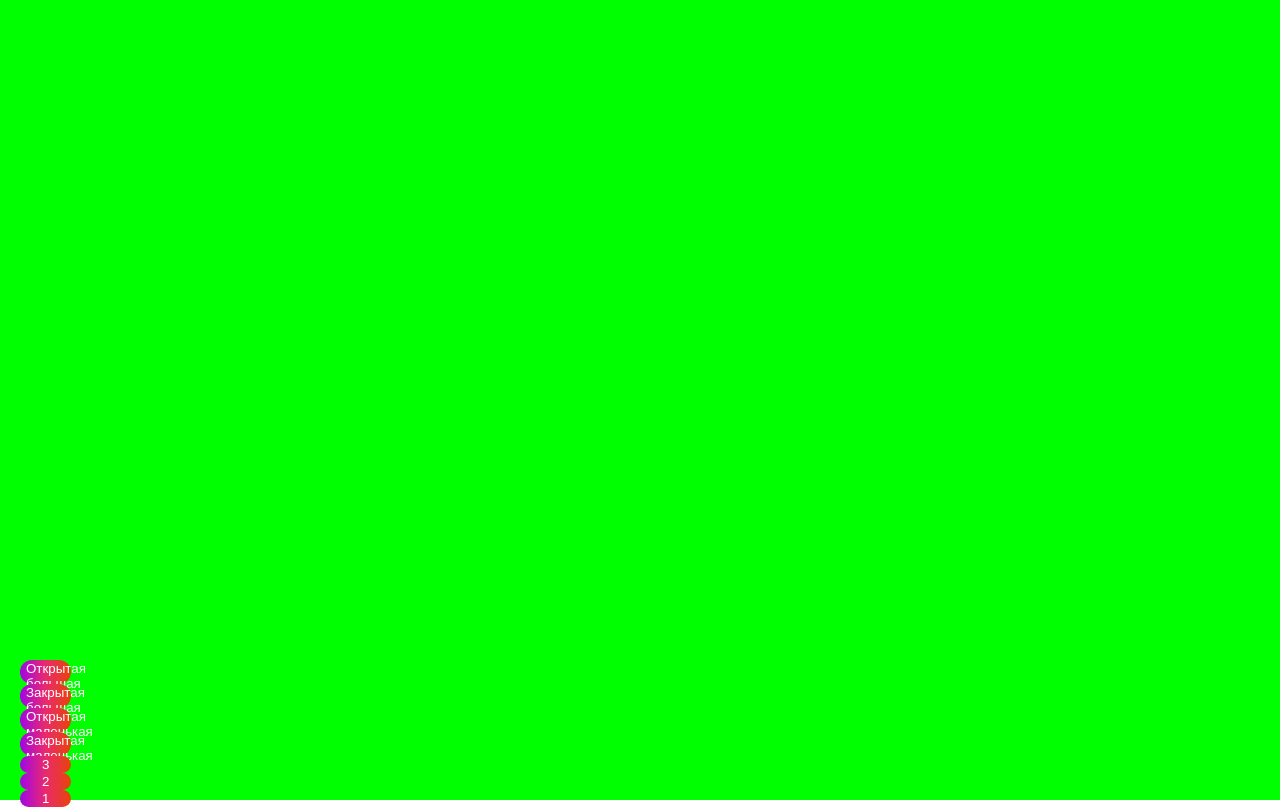
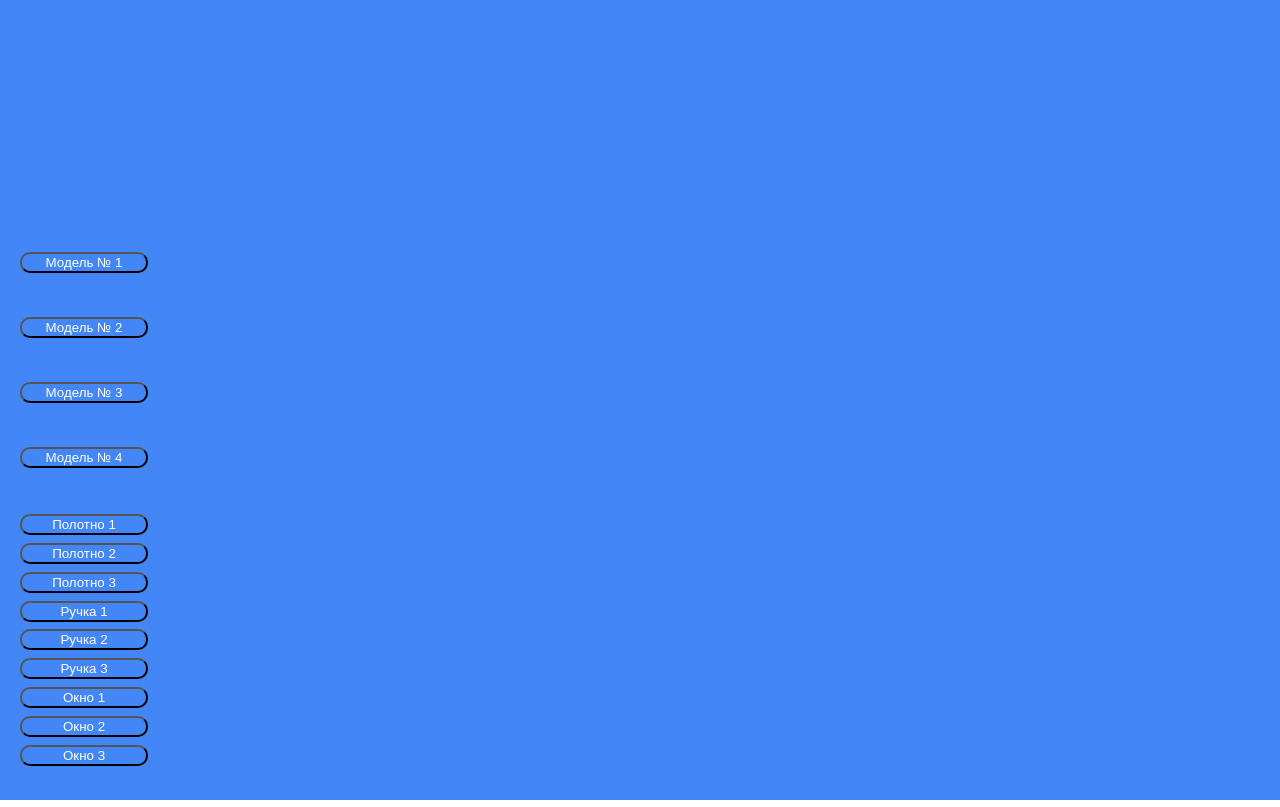
Before and after one commit to bigbea1r/three.js-shaders-door, a website built with webpack: page src/index.html in a window 1280 px wide. Built offline with nearby package versions, Linux system fonts and the light colour scheme.

Commit message:
спросить про динамическое добавление и т. д.

```diff
--- a/src/index.html
+++ b/src/index.html
@@ -10,17 +10,13 @@
     <!-- <div class="loader-container" id="loader">
         <div class="loader"></div>
     </div> -->
-    <canvas class="webgl"></canvas>
-    <div class="interface">
-        <button id="1">1</button>
-        <button id="2">2</button>
-        <button id="3">3</button>
-        <button id="closedDrS">Закрытая маленькая дверь</button>
-        <button id="openDrS">Открытая маленькая дверь</button>
-        <button id="closedDrB">Закрытая большая дверь</button>
-        <button id="openDrB">Открытая большая дверь</button>
 
-    </div>
+        <canvas class="webgl"></canvas>
+        <div id="interface">
+            <div id="models"></div>
+            <div id="materials"></div>
+        </div>
+
     <!-- <div id="selector_textures"></div>
     <div id="elem_product"></div>
     <div class="dat-gui-container">
--- a/src/main.js
+++ b/src/main.js
@@ -12,9 +12,6 @@ const canvas = document.querySelector('canvas.webgl');
 // Scene
 const scene = new THREE.Scene();
 
-// Создание экземпляра объекта ViewModal
-let viewModal = new ViewModal();
-
 // Модели
 const dracoLoader = new DRACOLoader();
 dracoLoader.setDecoderPath('/draco/');
@@ -25,65 +22,8 @@ gltfLoader.setDRACOLoader(dracoLoader);
 // Текстуры
 const textureLoader = new THREE.TextureLoader();
 
-
-let bc = [
-    '/textures/BaseColor/D2_wood2. DoorBase. BC.png',
-    '/textures/BaseColor/D1_wood1. DoorBase. BC.png',
-    '/textures/BaseColor/H1_Silver. Handle. BC.png',
-    '/textures/BaseColor/W1_Glass. Window. BC.png',
-    '/textures/BaseColor/D3_BlackPlastic. DoorBase. BC.png',
-    '/textures/BaseColor/H2_Gold. Handle. BC.png',
-    '/textures/BaseColor/H3_GlossyPlastic. Handle. BC.png',
-    '/textures/BaseColor/W2_Mirror. Window. BC.png',
-    '/textures/BaseColor/W3_MatteGlass. Window. BC.png'
-];
-
-let roughMet = [
-    '/textures/RoughMet/D1_wood1. DoorBase. RM.png',
-    '/textures/RoughMet/H1_Silver. Handle. RM.png',
-    '/textures/RoughMet/D2_wood2. DoorBase. RM.png',
-    '/textures/RoughMet/H2_Gold. Handle. RM.png',
-    '/textures/RoughMet/D3_BlackPlastic. DoorBase. RM.png',
-    '/textures/RoughMet/H3_GlossyPlastic. Handle. RM.png',
-    '/textures/RoughMet/W1_Glass. Window. RM.png',
-    '/textures/RoughMet/W2_Mirror. Window. RM.png',
-    '/textures/RoughMet/W3_MatteGlass. Window. RM.png'
-];
-let nrm = [
-    '/textures/NRM/D2_wood2. DoorBase. NRM.png'
-]
-viewModal.processTextures(bc, roughMet, nrm);
-
-// Создание материалов
-const createMaterials = (textures) => {
-    let materials = [];
-    for (let key in textures) {
-        if (textures.hasOwnProperty(key)) {
-            let texture = textures[key];
-            let material = new THREE.MeshPhysicalMaterial({
-                map: new THREE.TextureLoader().load(texture.map),
-                roughnessMap: new THREE.TextureLoader().load(texture.roughnessMap),
-                normalMap: texture.normalMap ? new THREE.TextureLoader().load(texture.normalMap) : null,
-            });
-            materials.push(material);
-        }
-    }
-    return materials;
-};
-
-const firstMaterials = createMaterials(viewModal.firstTextures);
-const secondMaterials = createMaterials(viewModal.secondTextures);
-const thirdMaterials = createMaterials(viewModal.thirdTextures);
-console.log(firstMaterials)
-console.log(secondMaterials)
-console.log(thirdMaterials)
-
-const addModel = [
-    {id:1, nameModel:'/models/DoorSmall. Closed.glb'}
-    // {id:2, nameModel:'/models/DoorSmall. Open1.glb'},
-    // {id:3, nameModel:'/models/DoorBig. Closed.glb'},
-    // {id:4, nameModel:'/models/DoorBig. Open1.glb'}
-];
+// Создание экземпляра объекта ViewModal
+let viewModal = new ViewModal(textureLoader);
 
 // Создание группы для источников света
 const lightHolder = new THREE.Group();
@@ -133,92 +73,142 @@ const renderer = new THREE.WebGLRenderer({
 renderer.localClippingEnabled = true;
 renderer.setSize(sizes.width, sizes.height);
 renderer.setPixelRatio(Math.min(window.devicePixelRatio, 2));
-renderer.setClearColor('#00ff00', 1); // "#cfcfcf"
+renderer.setClearColor('#4287f5', 1); // "#cfcfcf"
 
-let one = document.getElementById("1")
-let two = document.getElementById("2")
-let three = document.getElementById("3")
+let bc = [
+    '/textures/BaseColor/D1_wood1. DoorBase. BC.png',
+    '/textures/BaseColor/D2_wood2. DoorBase. BC.png',
+    '/textures/BaseColor/D3_BlackPlastic. DoorBase. BC.png',
+    '/textures/BaseColor/H1_Silver. Handle. BC.png',
+    '/textures/BaseColor/H2_Gold. Handle. BC.png',
+    '/textures/BaseColor/H3_GlossyPlastic. Handle. BC.png',
+    '/textures/BaseColor/W1_Glass. Window. BC.png',
+    '/textures/BaseColor/W2_Mirror. Window. BC.png',
+    '/textures/BaseColor/W3_MatteGlass. Window. BC.png'
+];
 
-let doorBaseMaterial, handleBaseMaterial, windowBaseMaterial;
+let roughMet = [
+    '/textures/RoughMet/D1_wood1. DoorBase. RM.png',
+    '/textures/RoughMet/D2_wood2. DoorBase. RM.png',
+    '/textures/RoughMet/D3_BlackPlastic. DoorBase. RM.png',
+    '/textures/RoughMet/H1_Silver. Handle. RM.png',
+    '/textures/RoughMet/H2_Gold. Handle. RM.png',
+    '/textures/RoughMet/H3_GlossyPlastic. Handle. RM.png',
+    '/textures/RoughMet/W1_Glass. Window. RM.png',
+    '/textures/RoughMet/W2_Mirror. Window. RM.png',
+    '/textures/RoughMet/W3_MatteGlass. Window. RM.png'
+];
+let nrm = [
+    '/textures/NRM/D2_wood2. DoorBase. NRM.png'
+]
 
-one.addEventListener('click', replaceMaterials);
+const addModel = [
+    '/models/DoorSmall. Closed.glb',
+    '/models/DoorSmall. Open1.glb',
+    '/models/DoorBig. Closed.glb',
+    '/models/DoorBig. Open1.glb',
+];
 
-// Загрузка моделей и добавление в сцену
-addModel.forEach(model => {
-    viewModal.additionModel(gltfLoader, model)
-        .then(loadedModel => {
-            loadedModel.rotation.y = 1.58;
-            loadedModel.position.y = -0.8;
-            const materials = {};
-            console.log(materials)
+let currentModel;
 
-            loadedModel.traverse((node) => {
-                if (node.isMesh) {
-                    const material = node.material;
-                    // Убедитесь, что имена материалов совпадают с ожидаемыми
-                    if (material.name) {
-                        materials[material.name] = material;
-                    }
-                }
-            });
+let firstBaseMaterial, secondBaseMaterial, thirdBaseMaterial;
 
-            // Извлечение конкретных материалов из объекта materials
-            doorBaseMaterial = materials['M1_DoorBase'];
-            handleBaseMaterial = materials['M2_Hanlde'];
-            windowBaseMaterial = materials['M3_Window'];
+viewModal.processTextures(bc, roughMet, nrm);
 
-            // Добавление загруженной модели в сцену
-            scene.add(loadedModel);
+// Prepare all material data
+viewModal.prepareMaterialData();
 
-        })
-        .catch(error => {
-            console.error(error);
-        });
+console.log(viewModal.firstTextures);
+console.log(viewModal.secondTextures);
+console.log(viewModal.thirdTextures);
+
+// Загрузка и замена модели
+function switchModel(index) {
+    let modelsDiv = document.getElementById("models");
+    modelsDiv.innerHTML = '';
+    // Пример использования для моделей
+    viewModal.createButtonsModels(
+        addModel,
+        "Модель №",
+        "modelButton",
+        function(idx) {
+            switchModel(idx);
+        },
+        modelsDiv
+    );
+    // Удаляем текущую модель, если она существует
+    if (currentModel) {
+        scene.remove(currentModel);
+    }
+
+// Загружаем новую модель
+gltfLoader.load(addModel[index], (gltf) => {
+    currentModel = gltf.scene;
+    currentModel.rotation.y = 1.58;
+    currentModel.position.y = -0.8;
+
+    const materials = [];
+    currentModel.traverse((node) => {
+        if (node.isMesh) {
+            const material = node.material;
+            if (material) {
+                materials.push(material);
+            }
+        }
+    });
+
+    // Пример обращения к материалам по индексу
+    firstBaseMaterial = materials[0];
+    secondBaseMaterial = materials[1];
+    thirdBaseMaterial = materials[2];
+
+    // Добавляем новую модель в сцену
+    scene.add(currentModel);
+}, undefined, (error) => {
+    console.error('An error happened', error);
 });
 
+}
+
+// Инициализация интерфейса и загрузка первой модели
+switchModel(0);
 
 // Функция для замены материалов
-function replaceMaterials(buttonId) {
-    let index = 0;
-    if (buttonId === 'one') {
-        index = 0;
-    } else if (buttonId === 'two') {
-        index = 1;
-    } else if (buttonId === 'three') {
-        index = 2;
-    }
+document.addEventListener('DOMContentLoaded', (event) => {
+    let materialsDiv = document.getElementById("materials");
+    materialsDiv.innerHTML = '';
 
-    // Проверка наличия материала и наличия текстуры с заданным индексом
-    if (doorBaseMaterial && firstMaterials.length > index) {
-        doorBaseMaterial.map = firstMaterials[index].map;
-        doorBaseMaterial.roughnessMap = firstMaterials[index].roughnessMap;
-        doorBaseMaterial.normalMap = firstMaterials[index].normalMap;
-        doorBaseMaterial.needsUpdate = true;
-    }
+    viewModal.createButtonsMaterials(
+        viewModal.firstMaterials,
+        "Полотно",
+        "button",
+        function(index) {
+            viewModal.accessMaterial(firstBaseMaterial, viewModal.firstMaterials, index);
+        },
+        materialsDiv
+    );
 
-    if (handleBaseMaterial && secondMaterials.length > index) {
-        handleBaseMaterial.map = secondMaterials[index].map;
-        handleBaseMaterial.roughnessMap = secondMaterials[index].roughnessMap;
-        handleBaseMaterial.normalMap = secondMaterials[index].normalMap;
-        handleBaseMaterial.needsUpdate = true;
-    }
+    viewModal.createButtonsMaterials(
+        viewModal.secondMaterials,
+        "Ручка",
+        "button",
+        function(index) {
+            viewModal.accessMaterial(secondBaseMaterial, viewModal.secondMaterials, index);
+        },
+        materialsDiv
+    );
 
-    if (windowBaseMaterial && thirdMaterials.length > index) {
-        windowBaseMaterial.map = thirdMaterials[index].map;
-        windowBaseMaterial.roughnessMap = thirdMaterials[index].roughnessMap;
-        windowBaseMaterial.normalMap = thirdMaterials[index].normalMap;
-        windowBaseMaterial.needsUpdate = true;
-    }
-}
+    viewModal.createButtonsMaterials(
+        viewModal.thirdMaterials,
+        "Окно",
+        "button",
+        function(index) {
+            viewModal.accessMaterial(thirdBaseMaterial, viewModal.thirdMaterials, index);
+        },
+        materialsDiv
+    );
+});
 
-
-// Назначение обработчиков событий для кнопок
-one.addEventListener('click', () => replaceMaterials('one'));
-two.addEventListener('click', () => replaceMaterials('two'));
-three.addEventListener('click', () => replaceMaterials('three'));
-
-// Назначение обработчика событий для кнопки one
-//
 // Обновление сцены
 const tick = () => {
     controls.update();
--- a/src/style.css
+++ b/src/style.css
@@ -78,22 +78,31 @@ html,body
     left: 0;
     outline: none;
 }
-.interface{
-  width: 4vw;
-  height: 15%;
+#interface{
+  width: 10vw;
+  height: 70%;
   position: absolute;
   bottom: 0px;
   display: flex;
-  flex-direction: column-reverse;
+  flex-direction: column;
   justify-content: space-around;
   margin: 20px;
 }
-.interface button{
+#models{
   width: 100%;
-  height: 20%;
-  border-radius: 50px;
-  border: none;
-  background-color: #fff;
+  height: 100%;
+  display: flex;
+  flex-direction: column;
+  justify-content: space-around;
+  margin: 10px 0px;
+}
+#materials{
+  width: 100%;
+  height: 100%;
+  display: flex;
+  flex-direction: column;
+  justify-content: space-around;
+  margin: 10px 0px;
 }
 #selector_textures{
   border-radius:50px;
@@ -118,10 +127,10 @@ html,body
   color:#fff;
 }
 button {
-  border: none;
+  border: 0.5;
   border-radius: 10px;
   color:#fff;
-  background: linear-gradient(to right, #A204E8, #E92A6E, #E94309);
+  background:none;
 }
 button:hover{
   cursor: pointer;
--- a/src/viewmodal.js
+++ b/src/viewmodal.js
@@ -1,9 +1,13 @@
-// viewModel.js
 export default class ViewModal {
-    constructor() {
-        this.firstTextures = {};
-        this.secondTextures = {};
-        this.thirdTextures = {};
+    constructor(textureLoader) {
+        this.textureLoader = textureLoader;
+        this.firstTextures = [];
+        this.secondTextures = [];
+        this.thirdTextures = [];
+
+        this.firstMaterials = [];
+        this.secondMaterials = [];
+        this.thirdMaterials = [];
     }
 
     getKey(url) {
@@ -14,65 +18,99 @@ export default class ViewModal {
         return null;
     }
 
-    accessRough(textures, textureKey, url) {
+    accessTexture(textures, textureKey, url, mapType) {
         if (textures[textureKey]) {
-            textures[textureKey].roughnessMap = url;
+            textures[textureKey][mapType] = url;
         } else {
-            textures[textureKey] = { roughnessMap: url };
+            textures[textureKey] = { [mapType]: url };
         }
     }
 
-    accessNRM(textures, textureKey, url) {
-        if (textures[textureKey]) {
-            textures[textureKey].normalMap = url;
-        } else {
-            textures[textureKey] = { normalMap: url };
+    addTexture(url, mapType) {
+        const key = this.getKey(url);
+        if (key) {
+            const textureKey = `${key.letter.toLowerCase()}Texture${key.number}`;
+            let targetTextures;
+            if (key.letter === 'D') {
+                targetTextures = this.firstTextures;
+            } else if (key.letter === 'H') {
+                targetTextures = this.secondTextures;
+            } else if (key.letter === 'W') {
+                targetTextures = this.thirdTextures;
+            }
+            if (targetTextures) {
+                this.accessTexture(targetTextures, textureKey, url, mapType);
+            }
         }
     }
-//---------------------------------------------
+
     processTextures(bc, roughMet, nrm) {
         bc.forEach((url) => {
-            const key = this.getKey(url);
-            if (key) {
-                const textureKey = `${key.letter.toLowerCase()}Texture${key.number}`;
-                if (key.letter === 'D') {
-                    this.firstTextures[textureKey] = { map: url };
-
-                } else if (key.letter === 'H') {
-                    this.secondTextures[textureKey] = { map: url };
-                } else if (key.letter === 'W') {
-                    this.thirdTextures[textureKey] = { map: url };
-                }
-            }
+            this.addTexture(url, 'map');
         });
 
         roughMet.forEach((url) => {
-            const key = this.getKey(url);
-            if (key) {
-                const textureKey = `${key.letter.toLowerCase()}Texture${key.number}`;
-                if (key.letter === 'D') {
-                    this.accessRough(this.firstTextures, textureKey, url);
-                } else if (key.letter === 'H') {
-                    this.accessRough(this.secondTextures, textureKey, url);
-                } else if (key.letter === 'W') {
-                    this.accessRough(this.thirdTextures, textureKey, url);
-                }
-            }
+            this.addTexture(url, 'roughnessMap');
         });
 
         nrm.forEach((url) => {
-            const key = this.getKey(url);
-            if (key) {
-                const textureKey = `${key.letter.toLowerCase()}Texture${key.number}`;
-                if (key.letter === 'D') {
-                    this.accessNRM(this.firstTextures, textureKey, url);
-                } else if (key.letter === 'H') {
-                    this.accessNRM(this.secondTextures, textureKey, url);
-                } else if (key.letter === 'W') {
-                    this.accessNRM(this.thirdTextures, textureKey, url);
-                }
+            this.addTexture(url, 'normalMap');
+        });
+    }
+
+    prepareMaterialData() {
+        this.firstMaterials = this.prepareTexturesData(this.firstTextures);
+        this.secondMaterials = this.prepareTexturesData(this.secondTextures);
+        this.thirdMaterials = this.prepareTexturesData(this.thirdTextures);
+    }
+
+    prepareTexturesData(textures) {
+        let materialDataList = [];
+        for (let key in textures) {
+            if (textures.hasOwnProperty(key)) {
+                let texture = textures[key];
+                let materialData = {
+                    map: this.textureLoader.load(texture.map),
+                    roughnessMap: this.textureLoader.load(texture.roughnessMap),
+                    normalMap: texture.normalMap ? this.textureLoader.load(texture.normalMap) : null,
+                };
+                materialDataList.push(materialData);
             }
+        }
+        return materialDataList;
+    }
+
+    createButtonsModels(items, textPrefix, idPrefix, clickHandler, container) {
+        items.forEach((item, index) => {
+            let button = document.createElement("button");
+            button.innerHTML = `${textPrefix} ${index + 1}`;
+            button.id = `${idPrefix}${index + 1}`;
+            button.onclick = function() {
+                clickHandler(index);
+            };
+            container.appendChild(button);
         });
+    }
+
+    createButtonsMaterials(items, textPrefix, idPrefix, clickHandler, container) {
+        items.forEach((item, index) => {
+            let button = document.createElement("button");
+            button.innerHTML = `${textPrefix} ${index + 1}`;
+            button.id = `${idPrefix}${index + 1}`;
+            button.onclick = function() {
+                clickHandler(index);
+            };
+            container.appendChild(button);
+        });
+    }
+
+    accessMaterial(baseMaterial, materials, index) {
+        if (baseMaterial && materials.length > index) {
+            baseMaterial.map = materials[index].map;
+            baseMaterial.roughnessMap = materials[index].roughnessMap;
+            baseMaterial.normalMap = materials[index].normalMap;
+            baseMaterial.needsUpdate = true;
+        }
     }
 
     additionModel(gltfLoader, model) {
@@ -90,11 +128,4 @@ export default class ViewModal {
             );
         });
     }
-    accessMaterial(doorBaseMaterial,doorMaterial){
-        if (doorBaseMaterial) {
-            doorBaseMaterial.map = doorMaterial.map;
-            doorBaseMaterial.roughnessMap = doorMaterial.roughnessMap;
-            doorBaseMaterial.normalMap = doorMaterial.normalMap;
-        }
-    }
 }
```
